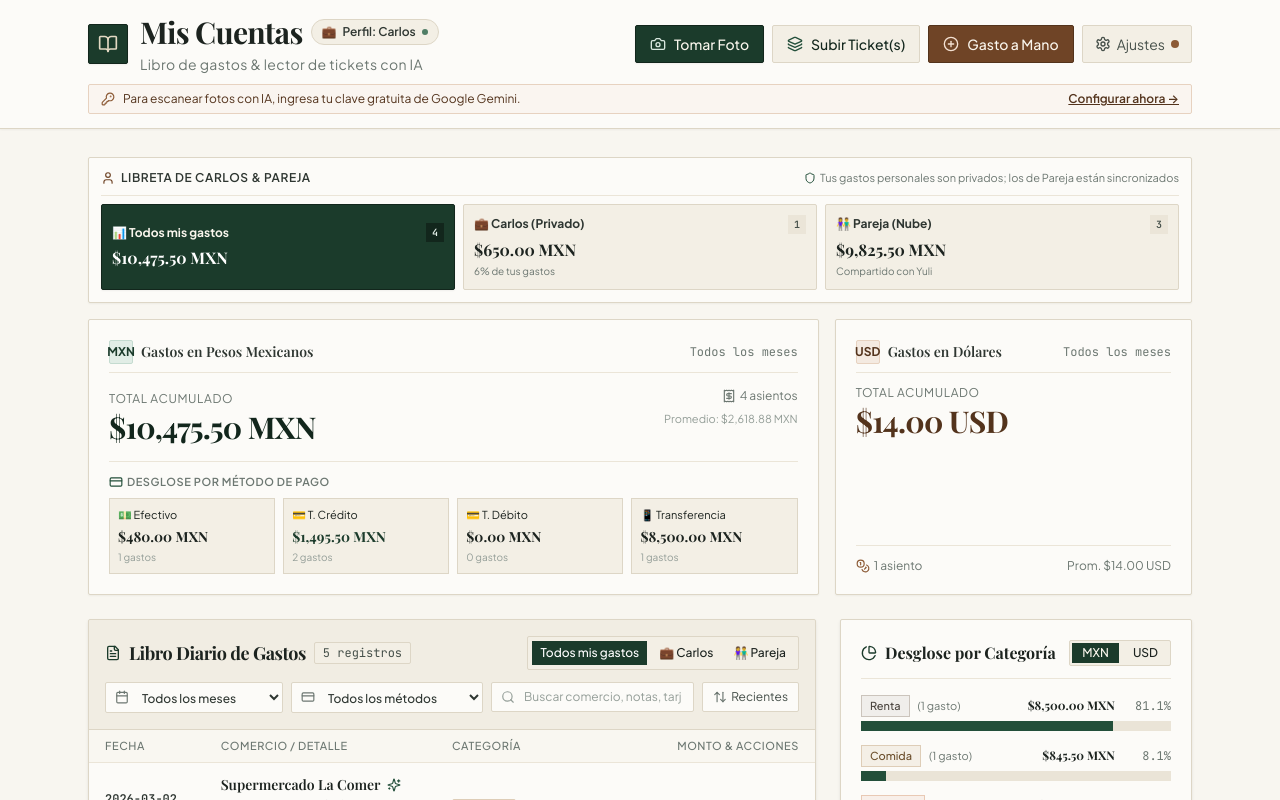
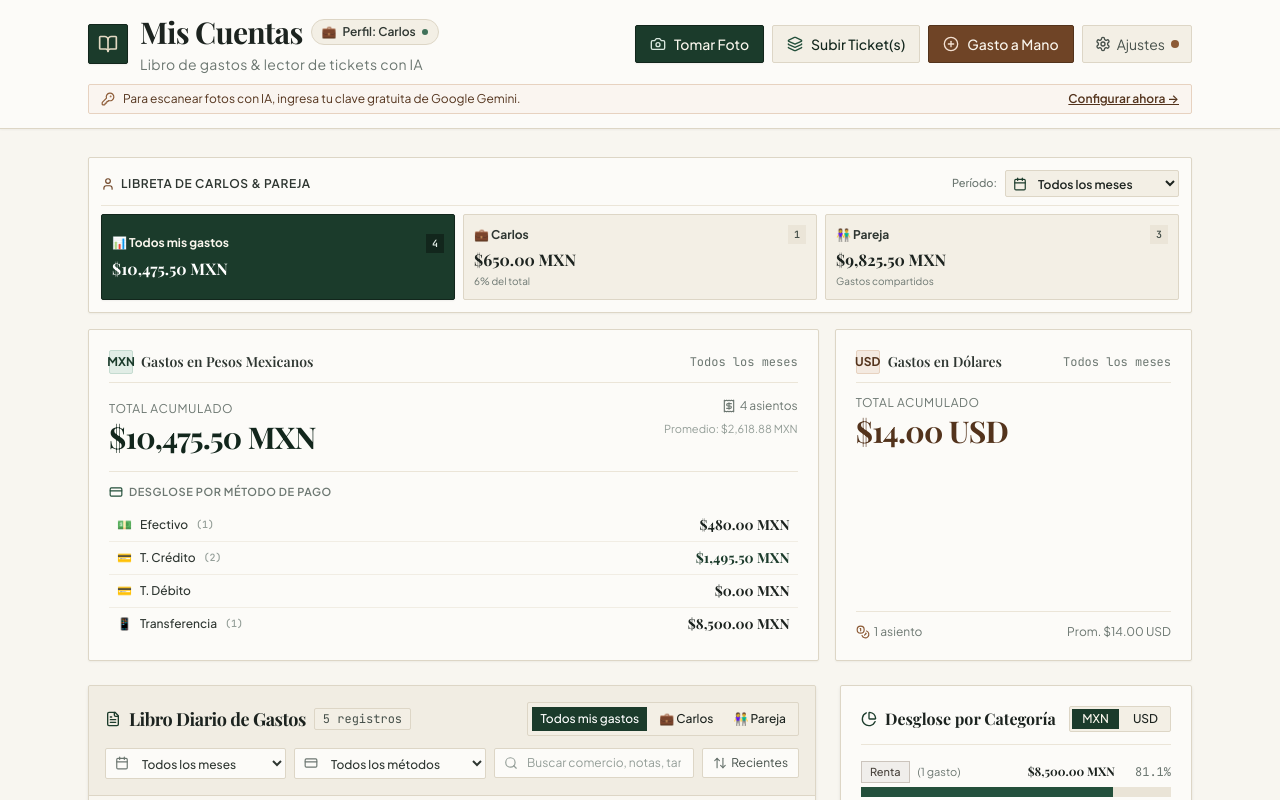
Before and after one commit to ceda007-gif/Gastos, a React (Vite) app: page / in a window 1280 px wide. Shown: the top 800 px of the page. Built offline with nearby package versions, Linux system fonts and the light colour scheme; a web font is replaced by a local one.

Commit message:
fix: simplificar etiquetas (sin Privado/Nube), desglose de metodos en renglones y selector de mes superior

```diff
--- a/src/App.tsx
+++ b/src/App.tsx
@@ -83,6 +83,9 @@ export const App: React.FC = () => {
   // Lista única de meses disponibles (YYYY-MM) ordenados descendente
   const allMonths = useMemo(() => {
     const set = new Set<string>();
+    // Incluir mes actual siempre
+    const currentMonthKey = new Date().toISOString().slice(0, 7);
+    set.add(currentMonthKey);
     visibleExpenses.forEach(e => {
       if (e.fecha && e.fecha.length >= 7) {
         set.add(e.fecha.slice(0, 7));
@@ -255,6 +258,9 @@ export const App: React.FC = () => {
             selectedPerson={selectedPerson}
             onSelectPerson={setSelectedPerson}
             userProfile={currentProfile}
+            allMonths={allMonths}
+            selectedMonth={selectedMonth}
+            onSelectMonth={setSelectedMonth}
           />
         </section>
 
--- a/src/components/CurrencySummary.tsx
+++ b/src/components/CurrencySummary.tsx
@@ -1,7 +1,7 @@
 import React from 'react';
-import { formatMoney } from '../utils/formatters';
+import { formatMoney, formatMonthYear } from '../utils/formatters';
 import { Expense, Person, PERSONS, PaymentMethod, PAYMENT_METHODS, UserProfile } from '../types';
-import { Coins, Receipt, User, CreditCard, Wallet, ArrowRightLeft, Cloud, Shield } from 'lucide-react';
+import { Coins, Receipt, User, CreditCard, Wallet, ArrowRightLeft, Calendar } from 'lucide-react';
 
 interface CurrencySummaryProps {
   expenses: Expense[];
@@ -9,6 +9,9 @@ interface CurrencySummaryProps {
   selectedPerson: Person | 'ALL';
   onSelectPerson: (person: Person | 'ALL') => void;
   userProfile: UserProfile;
+  allMonths: string[];
+  selectedMonth: string;
+  onSelectMonth: (month: string) => void;
 }
 
 export const CurrencySummary: React.FC<CurrencySummaryProps> = ({
@@ -16,7 +19,10 @@ export const CurrencySummary: React.FC<CurrencySummaryProps> = ({
   selectedMonthLabel,
   selectedPerson,
   onSelectPerson,
-  userProfile
+  userProfile,
+  allMonths,
+  selectedMonth,
+  onSelectMonth
 }) => {
   const mxnExpenses = expenses.filter(e => e.moneda === 'MXN');
   const usdExpenses = expenses.filter(e => e.moneda === 'USD');
@@ -57,7 +63,7 @@ export const CurrencySummary: React.FC<CurrencySummaryProps> = ({
   return (
     <div className="space-y-4">
 
-      {/* Selector de Cuentas según el Perfil */}
+      {/* Selector de Cuentas y Selector Superior de Mes */}
       <div className="bg-ledger-paper border border-ledger-border rounded-sm p-3 shadow-ledger-sm">
         <div className="flex flex-col sm:flex-row sm:items-center justify-between gap-2 mb-2 pb-2 border-b border-ledger-rule">
           <div className="flex items-center gap-1.5 text-xs font-semibold text-ink-800 uppercase tracking-wider">
@@ -70,10 +76,27 @@ export const CurrencySummary: React.FC<CurrencySummaryProps> = ({
                 : 'Cuentas Familiares'}
             </span>
           </div>
-          <span className="text-[11px] text-ink-500 font-sans flex items-center gap-1">
-            <Shield className="w-3 h-3 text-forest-700" />
-            Tus gastos personales son privados; los de Pareja están sincronizados
-          </span>
+
+          {/* Selector de Mes en la parte superior */}
+          <div className="flex items-center gap-2">
+            <span className="text-[11px] text-ink-500 font-medium hidden sm:inline">Período:</span>
+            <div className="relative flex items-center">
+              <Calendar className="w-3.5 h-3.5 absolute left-2 text-forest-800 pointer-events-none" />
+              <select
+                value={selectedMonth}
+                onChange={(e) => onSelectMonth(e.target.value)}
+                className="pl-7 pr-6 py-1 text-xs bg-ledger-card border border-ledger-border rounded-sm text-ink-900 font-semibold focus:outline-none focus:border-forest-700 cursor-pointer shadow-2xs hover:bg-ledger-rule transition-colors"
+                title="Selecciona el mes a consultar"
+              >
+                <option value="ALL">Todos los meses</option>
+                {allMonths.map(m => (
+                  <option key={m} value={m}>
+                    {formatMonthYear(m)}
+                  </option>
+                ))}
+              </select>
+            </div>
+          </div>
         </div>
 
         <div className={`grid gap-2 ${
@@ -105,15 +128,15 @@ export const CurrencySummary: React.FC<CurrencySummaryProps> = ({
             </p>
           </button>
 
-          {/* Botones individuales filtrados por privacidad */}
+          {/* Botones individuales limpios (sin Privado ni Nube) */}
           {personTotals.map(({ person, total, count, percentage }) => {
             const isSelected = selectedPerson === person;
             const isPareja = person === 'Pareja';
             const label = isPareja
-              ? '👫 Pareja (Nube)'
+              ? '👫 Pareja'
               : person === 'Carlos'
-              ? '💼 Carlos (Privado)'
-              : '🌸 Yuli (Privado)';
+              ? '💼 Carlos'
+              : '🌸 Yuli';
 
             return (
               <button
@@ -142,8 +165,8 @@ export const CurrencySummary: React.FC<CurrencySummaryProps> = ({
                 </p>
                 <p className={`text-[10px] mt-0.5 truncate ${isSelected ? 'text-white/80' : 'text-ink-500'}`}>
                   {isPareja
-                    ? (userProfile === 'Carlos' ? 'Compartido con Yuli' : userProfile === 'Yuli' ? 'Compartido con Carlos' : 'Gastos del hogar')
-                    : `${percentage.toFixed(0)}% de tus gastos`}
+                    ? 'Gastos compartidos'
+                    : `${percentage.toFixed(0)}% del total`}
                 </p>
               </button>
             );
@@ -197,40 +220,64 @@ export const CurrencySummary: React.FC<CurrencySummaryProps> = ({
             </div>
           </div>
 
-          {/* Desglose por Método de Pago en MXN */}
+          {/* Desglose por Método de Pago en Renglones */}
           <div className="pt-3 border-t border-ledger-rule">
-            <p className="text-[11px] uppercase tracking-wider text-ink-500 font-semibold mb-2 flex items-center gap-1">
+            <p className="text-[11px] uppercase tracking-wider text-ink-500 font-semibold mb-2 flex items-center gap-1.5">
               <CreditCard className="w-3.5 h-3.5 text-forest-700" />
-              Desglose por Método de Pago
+              <span>Desglose por Método de Pago</span>
             </p>
-            <div className="grid grid-cols-2 sm:grid-cols-4 gap-2">
-              <div className="p-2 bg-ledger-card border border-ledger-border rounded-xs">
-                <span className="text-[11px] text-ink-600 block">💵 Efectivo</span>
-                <span className="font-serif font-bold text-xs sm:text-sm text-ink-900">
+
+            <div className="divide-y divide-ledger-rule/60 text-xs">
+              <div className="py-1.5 flex items-center justify-between hover:bg-ledger-card/50 px-2 rounded-xs transition-colors">
+                <span className="text-ink-800 font-medium flex items-center gap-2">
+                  <span>💵</span>
+                  <span>Efectivo</span>
+                  {cashExpenses.length > 0 && (
+                    <span className="text-[10px] text-ink-400 font-mono">({cashExpenses.length})</span>
+                  )}
+                </span>
+                <span className="font-serif font-bold text-sm text-ink-900">
                   {formatMoney(totalCash, 'MXN')}
                 </span>
-                <span className="text-[10px] text-ink-400 block mt-0.5">{cashExpenses.length} gastos</span>
               </div>
-              <div className="p-2 bg-ledger-card border border-ledger-border rounded-xs">
-                <span className="text-[11px] text-ink-600 block">💳 T. Crédito</span>
-                <span className="font-serif font-bold text-xs sm:text-sm text-forest-800">
+
+              <div className="py-1.5 flex items-center justify-between hover:bg-ledger-card/50 px-2 rounded-xs transition-colors">
+                <span className="text-ink-800 font-medium flex items-center gap-2">
+                  <span>💳</span>
+                  <span>T. Crédito</span>
+                  {creditExpenses.length > 0 && (
+                    <span className="text-[10px] text-ink-400 font-mono">({creditExpenses.length})</span>
+                  )}
+                </span>
+                <span className="font-serif font-bold text-sm text-forest-800">
                   {formatMoney(totalCredit, 'MXN')}
                 </span>
-                <span className="text-[10px] text-ink-400 block mt-0.5">{creditExpenses.length} gastos</span>
               </div>
-              <div className="p-2 bg-ledger-card border border-ledger-border rounded-xs">
-                <span className="text-[11px] text-ink-600 block">💳 T. Débito</span>
-                <span className="font-serif font-bold text-xs sm:text-sm text-ink-900">
+
+              <div className="py-1.5 flex items-center justify-between hover:bg-ledger-card/50 px-2 rounded-xs transition-colors">
+                <span className="text-ink-800 font-medium flex items-center gap-2">
+                  <span>💳</span>
+                  <span>T. Débito</span>
+                  {debitExpenses.length > 0 && (
+                    <span className="text-[10px] text-ink-400 font-mono">({debitExpenses.length})</span>
+                  )}
+                </span>
+                <span className="font-serif font-bold text-sm text-ink-900">
                   {formatMoney(totalDebit, 'MXN')}
                 </span>
-                <span className="text-[10px] text-ink-400 block mt-0.5">{debitExpenses.length} gastos</span>
               </div>
-              <div className="p-2 bg-ledger-card border border-ledger-border rounded-xs">
-                <span className="text-[11px] text-ink-600 block">📱 Transferencia</span>
-                <span className="font-serif font-bold text-xs sm:text-sm text-ink-900">
+
+              <div className="py-1.5 flex items-center justify-between hover:bg-ledger-card/50 px-2 rounded-xs transition-colors">
+                <span className="text-ink-800 font-medium flex items-center gap-2">
+                  <span>📱</span>
+                  <span>Transferencia</span>
+                  {transferExpenses.length > 0 && (
+                    <span className="text-[10px] text-ink-400 font-mono">({transferExpenses.length})</span>
+                  )}
+                </span>
+                <span className="font-serif font-bold text-sm text-ink-900">
                   {formatMoney(totalTransfer, 'MXN')}
                 </span>
-                <span className="text-[10px] text-ink-400 block mt-0.5">{transferExpenses.length} gastos</span>
               </div>
             </div>
           </div>
--- a/src/components/ExpenseModal.tsx
+++ b/src/components/ExpenseModal.tsx
@@ -296,10 +296,10 @@ export const ExpenseModal: React.FC<ExpenseModalProps> = ({
                   }`}
                 >
                   {p === 'Pareja'
-                    ? '👫 Pareja (Compartido)'
+                    ? '👫 Pareja'
                     : p === 'Yuli'
-                    ? '🌸 Yuli (Privado)'
-                    : '💼 Carlos (Privado)'}
+                    ? '🌸 Yuli'
+                    : '💼 Carlos'}
                 </button>
               ))}
             </div>
```
